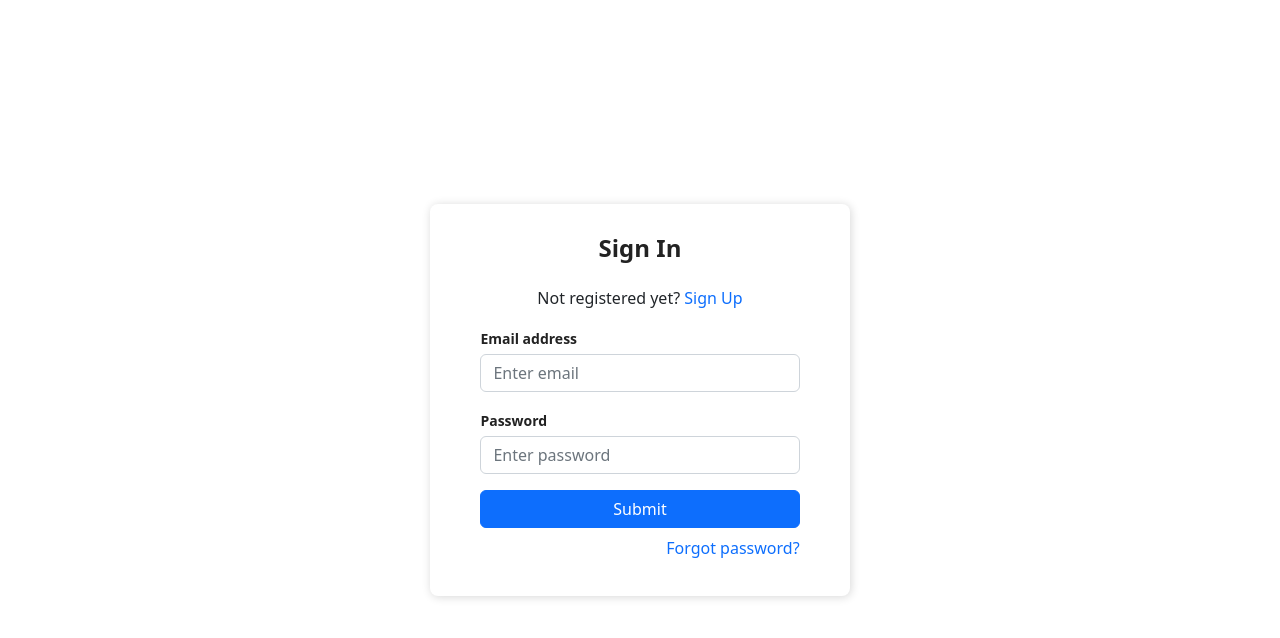
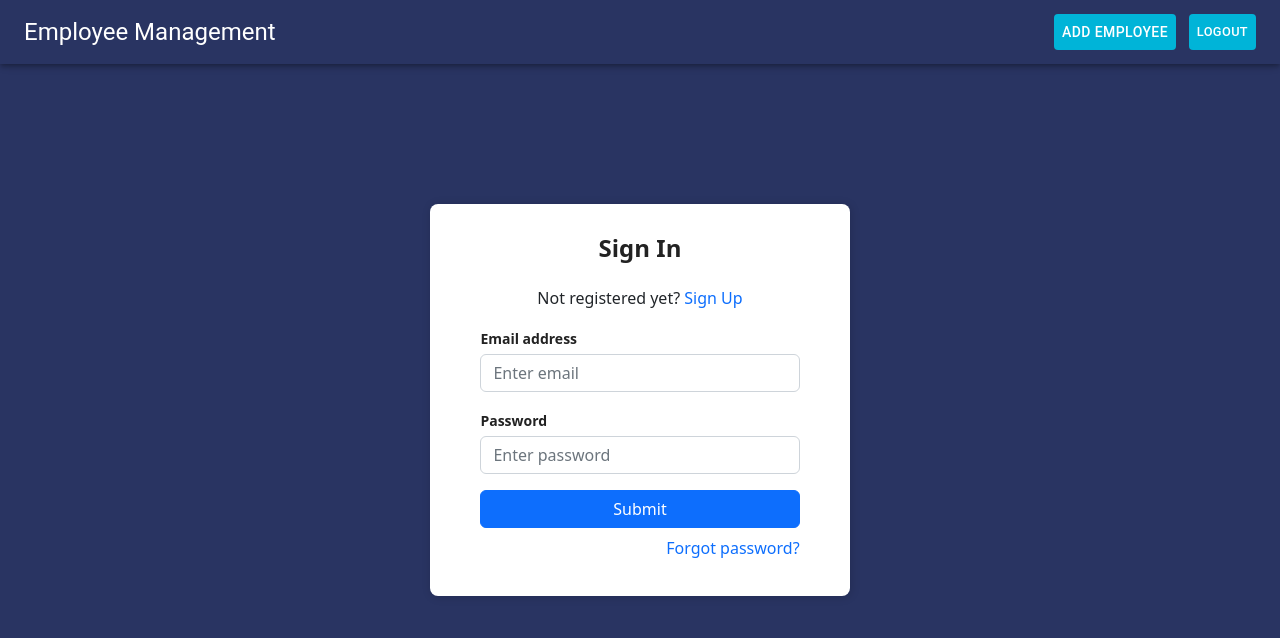
Before and after one commit to rdx1126/EmployeeManagementApp, a React (Create React App) app in the folder Frontend/: page / in a window 1280 px wide. Shown: the top 638 px of the page. Built offline with nearby package versions, Linux system fonts and the light colour scheme.

Commit message:
Added Navbar

```diff
--- a/Frontend/package.json
+++ b/Frontend/package.json
@@ -3,6 +3,10 @@
   "version": "0.1.0",
   "private": true,
   "dependencies": {
+    "@emotion/react": "^11.10.4",
+    "@emotion/styled": "^11.10.4",
+    "@mui/icons-material": "^5.10.6",
+    "@mui/material": "^5.10.8",
     "@testing-library/jest-dom": "^5.16.5",
     "@testing-library/react": "^13.4.0",
     "@testing-library/user-event": "^13.5.0",
--- a/Frontend/src/App.js
+++ b/Frontend/src/App.js
@@ -2,14 +2,26 @@ import "bootstrap/dist/css/bootstrap.min.css";
 import "./App.css";
 import { BrowserRouter, Routes, Route } from "react-router-dom";
 import Auth from "./components/Auth";
+import { useState } from "react";
+import NavBar from './components/NavBar';
 
 function App() {
+    const [user,setUser]=useState({role:'no',authToken:''});
     return (
+      <>
+        {
+          user.role=='no'?
+            <NavBar/>
+            :
+            <span/>
+        }
         <BrowserRouter>
-            <Routes>
-                <Route path="/" element={<Auth />} />
-            </Routes>
-        </BrowserRouter>
+         <Routes>
+           <Route path="/" element={<Auth setUser={setUser}/>} />
+         </Routes>
+       </BrowserRouter>
+      </>
+
     );
 }
 
--- a/Frontend/src/components/Auth.css
+++ b/Frontend/src/components/Auth.css
@@ -5,6 +5,7 @@
     left: 0;
     width: 100%;
     text-align: center;
+
 }
 
 .Auth-form-container {
@@ -13,6 +14,7 @@
     align-items: center;
     width: 100vw;
     height: 100vh;
+    background-color:#293462;
 }
 
 .Auth-form {
--- a/Frontend/src/components/Auth.js
+++ b/Frontend/src/components/Auth.js
@@ -4,7 +4,7 @@ import "./Auth.css";
 import validator from "validator";
 import { signup, signin } from "../axios/axios";
 
-export default function (props) {
+export default function ({ setUser }) {
     let [authMode, setAuthMode] = useState("signin");
     let [errorMessage, setErrorMessage] = useState("No Error");
     let [passwordStatus, setPasswordStatus] = useState("NA");
@@ -62,6 +62,7 @@ export default function (props) {
             const signInUser = async () => {
                 const res = await signin(userDetails);
                 console.log("here" + res);
+                setUser(res);
             };
             signInUser();
         }
@@ -93,7 +94,7 @@ export default function (props) {
                 userDetails.password.length == 0 &&
                 userDetails.email.length == 0)
         ) {
-            setErrorMessage("Fileds can't be empty");
+            setErrorMessage("Fields can't be empty");
         }
 
         if (errorMessage == "No Error") {
@@ -102,6 +103,7 @@ export default function (props) {
             const signUpUser = async () => {
                 const res = await signup(userDetails);
                 console.log("here" + res);
+                setUser(res);
             };
             signUpUser();
         }
--- /dev/null
+++ b/Frontend/src/components/NavBar.js
@@ -0,0 +1,36 @@
+import * as React from 'react';
+import AppBar from '@mui/material/AppBar';
+import Box from '@mui/material/Box';
+import Toolbar from '@mui/material/Toolbar';
+import Typography from '@mui/material/Typography';
+import Button from '@mui/material/Button';
+// import MenuIcon from '@mui/icons-material/Menu';
+
+export default function ButtonAppBar() {
+
+    const handleAddEmployee=() =>{
+
+    };
+
+  return (
+
+    <Box className='boxstyles' sx={{ flexGrow: 1}}>
+      <AppBar position="fixed" style={{backgroundColor:'#293462'}}>
+
+        <Toolbar style={{color:"white"}}>
+
+          <Typography variant="h5" component="div" sx={{ flexGrow: 1 , color:'white'  }}>
+            Employee Management
+          </Typography>
+          <div  style={{ display :'flex' , flexDirection:'row' }}>
+          {/* <div  onClick={handleAddEmployee} style={{marginRight:"2vw" , marginTop:"1vh", cursor:'pointer'}}> ADD EMPLOYEE</div> */}
+          <Button onClick={handleAddEmployee} style={{ postion:'fixed',cursor:'pointer',color:'white' ,backgroundColor:'#00B4D8',marginRight:'1vw'}}  >ADD EMPLOYEE</Button>
+          <Button style={{ postion:'fixed',fontSize:'1vw',backgroundColor:'#00B4D8',color:'white'}}>LOGOUT</Button>
+          </div>
+        </Toolbar>
+
+      </AppBar>
+    </Box>
+
+  );
+}
```
Also changed, not shown: Frontend/src/components/AddEmployee.js (added, +20 -0 lines), 1 other file (tests, documents, lock files or other folders).
